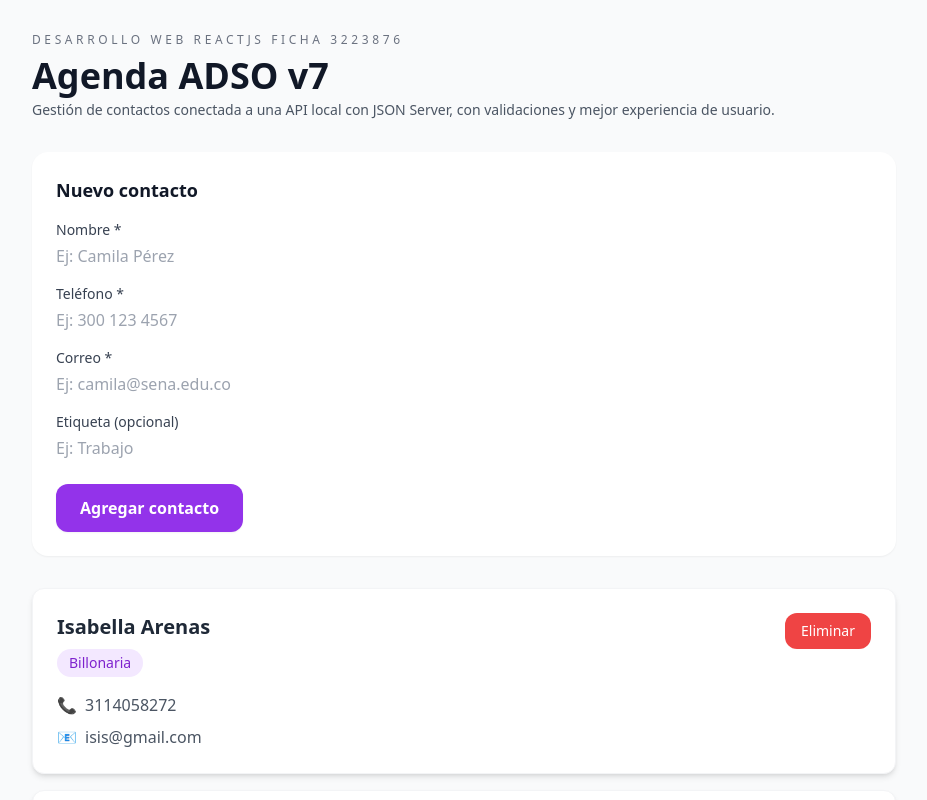
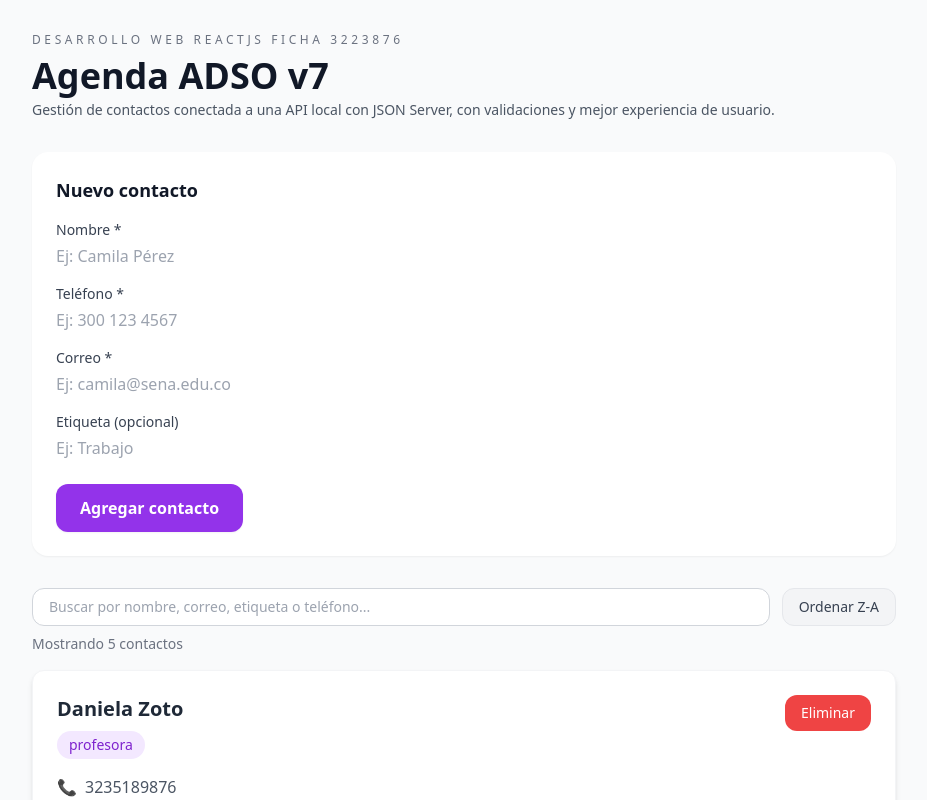
Before and after one commit to delos-10/agendaADSO, a React (Vite) app: page / in a window 1280 px wide. Shown: the top 800 px of the page, without its empty margins (176-1103 px from the left). Built offline with nearby package versions, Linux system fonts and the light colour scheme; data requests are answered from the project's data file.

Commit message:
Clase_10_Agenda_ADSO_v8_Busqueda_Orden

```diff
--- a/db.json
+++ b/db.json
@@ -20,6 +20,20 @@
       "correo": "juan@gmail.com",
       "etiqueta": "Empresario",
       "id": "S76qVijFuKs"
+    },
+    {
+      "nombre": "Daniela Zoto",
+      "telefono": "3235189876",
+      "correo": "zoto@gmail.com",
+      "etiqueta": "profesora",
+      "id": "W1718gucA4o"
+    },
+    {
+      "nombre": "Keiner Mejia",
+      "telefono": "3204668769",
+      "correo": "keiner@gmail.com",
+      "etiqueta": "Abogado",
+      "id": "hC2L6rRgnTA"
     }
   ],
   "$schema": "./node_modules/json-server/schema.json"
--- a/src/App.jsx
+++ b/src/App.jsx
@@ -1,158 +1,284 @@
 // Archivo: src/App.jsx
 // Componente principal de la aplicación Agenda ADSO.
 // Se encarga de:
-// - Cargar la lista de contactos desde la API.
-// - Manejar estados globales (contactos, carga, error).
-// - Conectar el formulario y las tarjetas de contactos.
+// - Cargar contactos desde la API.
+// - Agregar y eliminar contactos.
+// - Buscar contactos por nombre, correo, etiqueta y teléfono.
+// - Ordenar los contactos alfabéticamente.
+// - Mostrar la cantidad de contactos encontrados.
 
-// Importamos hooks de React
+// Importamos los hooks de React
 import { useEffect, useState } from "react";
 
-// Importamos las funciones de la API (capa de datos)
+// Importamos las funciones de la API
 import {
   listarContactos,
   crearContacto,
   eliminarContactoPorId,
 } from "./api";
 
-// Importamos la configuración global de la aplicación
+// Importamos la configuración global
 import { APP_INFO } from "./config";
 
-// Importamos componentes hijos
+// Importamos los componentes
 import FormularioContacto from "./components/FormularioContacto";
 import ContactoCard from "./components/ContactoCard";
 
 function App() {
-  // Estado que almacena la lista de contactos obtenidos de la API
+  // Estado que almacena la lista de contactos
   const [contactos, setContactos] = useState([]);
 
-  // Estado que indica si estamos cargando información (por ejemplo, al inicio)
+  // Estado que indica si los contactos están cargando
   const [cargando, setCargando] = useState(true);
 
-  // Estado para guardar mensajes de error generales de la aplicación
+  // Estado para guardar mensajes de error
   const [error, setError] = useState("");
 
-  // useEffect que se ejecuta una sola vez al montar el componente.
-  // Aquí cargamos los contactos iniciales desde JSON Server (GET).
+
+  // CLASE 10: ESTADOS PARA BÚSQUEDA Y ORDEN
+
+
+  // Guarda el texto escrito en el buscador
+  const [busqueda, setBusqueda] = useState("");
+
+  // true = orden A-Z
+  // false = orden Z-A
+  const [ordenAsc, setOrdenAsc] = useState(true);
+
+
+  // CARGAR CONTACTOS
+
+
   useEffect(() => {
     const cargarContactos = async () => {
       try {
-        setCargando(true); // Indicamos que estamos cargando
-        setError(""); // Limpiamos posibles errores anteriores
+        setCargando(true);
+        setError("");
 
-        const data = await listarContactos(); // Llamamos a la API
-        setContactos(data); // Guardamos la lista de contactos en el estado
+        // Obtenemos los contactos desde la API
+        const data = await listarContactos();
+
+        // Guardamos los contactos en el estado
+        setContactos(data);
       } catch (error) {
-        // En caso de error, lo registramos en consola para depuración
         console.error("Error al cargar contactos:", error);
 
-        // Y mostramos un mensaje amigable al usuario
         setError(
           "No se pudieron cargar los contactos. Verifica que el servidor esté encendido e intenta de nuevo."
         );
       } finally {
-        setCargando(false); // Finalizamos el estado de carga
+        setCargando(false);
       }
     };
 
     cargarContactos();
   }, []);
 
-  // Función que se encarga de agregar un nuevo contacto usando la API (POST)
+
+  // AGREGAR CONTACTO
+
+
   const onAgregarContacto = async (nuevoContacto) => {
     try {
-      // Limpiamos cualquier error previo antes de intentar guardar
       setError("");
 
-      // Llamamos al servicio que crea el contacto en JSON Server
+      // Creamos el contacto en la API
       const creado = await crearContacto(nuevoContacto);
 
-      // Actualizamos el estado agregando el contacto recién creado a la lista
+      // Agregamos el nuevo contacto al estado
       setContactos((prev) => [...prev, creado]);
     } catch (error) {
-      // Mostramos el error en consola para facilitar la depuración
       console.error("Error al crear contacto:", error);
 
-      // Si falla la creación, mostramos un mensaje claro y útil
       setError(
         "No se pudo guardar el contacto. Verifica tu conexión o el estado del servidor e intenta nuevamente."
       );
 
-      // Relanzar el error es opcional, pero útil si el formulario quiere reaccionar
       throw error;
     }
   };
 
-  // Función para eliminar un contacto por su id (DELETE)
+
+  // ELIMINAR CONTACTO
+
+
   const onEliminarContacto = async (id) => {
     try {
-      setError(""); // Limpiamos errores previos
-      await eliminarContactoPorId(id); // Llamamos al servicio de eliminación
+      setError("");
 
-      // Filtramos el contacto eliminado de la lista local
+      // Eliminamos el contacto de la API
+      await eliminarContactoPorId(id);
+
+      // Eliminamos el contacto del estado local
       setContactos((prev) => prev.filter((c) => c.id !== id));
     } catch (error) {
-      // Mostramos el error en consola para depurar
       console.error("Error al eliminar contacto:", error);
 
-      // Si algo falla al eliminar, informamos al usuario
       setError(
         "No se pudo eliminar el contacto. Vuelve a intentarlo o verifica el servidor."
       );
     }
   };
 
-  // JSX que renderiza toda la aplicación
+
+  // CLASE 10: FILTRAR CONTACTOS
+
+
+  // Filtramos los contactos según el texto escrito
+  const contactosFiltrados = contactos.filter((c) => {
+    // Convertimos el término de búsqueda a minúsculas
+    const termino = busqueda.toLowerCase();
+
+    // Convertimos los textos a minúsculas
+    // para ignorar mayúsculas y minúsculas
+    const nombre = (c.nombre || "").toLowerCase();
+    const correo = (c.correo || "").toLowerCase();
+    const etiqueta = (c.etiqueta || "").toLowerCase();
+
+    // MINI RETO 1:
+    // Convertimos el teléfono a texto para poder buscar números
+    const telefono = String(c.telefono || "");
+
+    // El contacto se muestra si el término coincide
+    // con alguno de los campos
+    return (
+      nombre.includes(termino) ||
+      correo.includes(termino) ||
+      etiqueta.includes(termino) ||
+      telefono.includes(termino)
+    );
+  });
+
+
+  // CLASE 10: ORDENAR CONTACTOS
+
+
+  // Creamos una copia antes de utilizar sort()
+  // para no modificar el estado original
+  const contactosOrdenados = [...contactosFiltrados].sort((a, b) => {
+    const nombreA = (a.nombre || "").toLowerCase();
+    const nombreB = (b.nombre || "").toLowerCase();
+
+    // Si nombreA va antes que nombreB
+    if (nombreA < nombreB) {
+      return ordenAsc ? -1 : 1;
+    }
+
+    // Si nombreA va después que nombreB
+    if (nombreA > nombreB) {
+      return ordenAsc ? 1 : -1;
+    }
+
+    // Si son iguales
+    return 0;
+  });
+
+
+  // INTERFAZ
+
+
   return (
     <div className="min-h-screen bg-gray-50">
-      {/* Contenedor principal centrado */}
+      {/* Contenedor principal */}
       <div className="max-w-4xl mx-auto px-4 py-8">
-        {/* Encabezado principal de la Agenda usando la configuración global */}
+
+        {/* Encabezado */}
         <header className="mb-8">
           <p className="text-xs tracking-[0.3em] text-gray-500 uppercase">
             Desarrollo Web ReactJS Ficha {APP_INFO.ficha}
           </p>
+
           <h1 className="text-4xl font-extrabold text-gray-900 mt-2">
             {APP_INFO.titulo}
           </h1>
+
           <p className="text-sm text-gray-600 mt-1">
             {APP_INFO.subtitulo}
           </p>
         </header>
 
-        {/* Si hay un error global, lo mostramos en un recuadro rojo */}
+        {/* Mensaje de error */}
         {error && (
           <div className="mb-4 rounded-xl bg-red-50 border border-red-200 px-4 py-3">
-            <p className="text-sm font-medium text-red-700">{error}</p>
+            <p className="text-sm font-medium text-red-700">
+              {error}
+            </p>
           </div>
         )}
 
-        {/* Si estamos cargando, mostramos un mensaje de carga */}
+        {/* Mensaje mientras cargan los contactos */}
         {cargando ? (
-          <p className="text-sm text-gray-500">Cargando contactos...</p>
+          <p className="text-sm text-gray-500">
+            Cargando contactos...
+          </p>
         ) : (
           <>
-            {/* Formulario para crear nuevos contactos */}
+            {/* Formulario para agregar contactos */}
             <FormularioContacto onAgregar={onAgregarContacto} />
 
-            {/* Listado de contactos */}
+
+            {/* BUSCADOR Y BOTÓN DE ORDENAMIENTO  */}
+
+
+            <div className="flex flex-col md:flex-row md:items-center md:justify-between gap-3 mb-2">
+
+              {/* Campo de búsqueda */}
+              <input
+                type="text"
+                className="w-full md:flex-1 rounded-xl border border-gray-300 px-4 py-2 text-sm focus:ring-purple-500 focus:border-purple-500"
+                placeholder="Buscar por nombre, correo, etiqueta o teléfono..."
+                value={busqueda}
+                onChange={(e) => setBusqueda(e.target.value)}
+              />
+
+              {/* Botón para cambiar entre A-Z y Z-A */}
+              <button
+                type="button"
+                onClick={() => setOrdenAsc((prev) => !prev)}
+                className="bg-gray-100 text-gray-700 text-sm px-4 py-2 rounded-xl border border-gray-200 hover:bg-gray-200"
+              >
+                {ordenAsc ? "Ordenar Z-A" : "Ordenar A-Z"}
+              </button>
+            </div>
+
+
+            {/* MINI RETO 2: CONTADOR DE RESULTADOS */}
+
+
+            <p className="text-sm text-gray-500 mb-4">
+              Mostrando {contactosOrdenados.length}{" "}
+              {contactosOrdenados.length === 1
+                ? "contacto"
+                : "contactos"}
+            </p>
+
+
+            {/* LISTA DE CONTACTOS */}
+
             <section className="space-y-4">
+
+              {/* Si no existen contactos registrados */}
               {contactos.length === 0 ? (
-                // Mensaje cuando no existen contactos aún
                 <p className="text-sm text-gray-500">
                   Aún no tienes contactos registrados. Agrega el primero usando
                   el formulario superior.
                 </p>
+
+              /* Si existen contactos, pero la búsqueda no encuentra resultados */
+              ) : contactosOrdenados.length === 0 ? (
+                <p className="text-sm text-gray-500">
+                  No se encontraron contactos que coincidan con la búsqueda.
+                </p>
+
+              /* Si existen resultados, mostramos los contactos */
               ) : (
-                // Recorremos la lista de contactos y mostramos una tarjeta por cada uno
-                contactos.map((c) => (
+                contactosOrdenados.map((c) => (
                   <ContactoCard
-                    key={c.id} // Key única para cada elemento de la lista
+                    key={c.id}
                     nombre={c.nombre}
                     telefono={c.telefono}
                     correo={c.correo}
                     etiqueta={c.etiqueta}
-                    // onEliminar es una función que llama a onEliminarContacto con el id
                     onEliminar={() => onEliminarContacto(c.id)}
                   />
                 ))
@@ -161,7 +287,7 @@
           </>
         )}
 
-        {/* Pie de página con los datos del instructor */}
+        {/* Pie de página */}
         <footer className="mt-8 text-xs text-gray-400">
           <p>Desarrollo Web – ReactJS | Proyecto Agenda ADSO</p>
           <p>Instructor: Gustavo Adolfo Bolaños Dorado</p>
```
